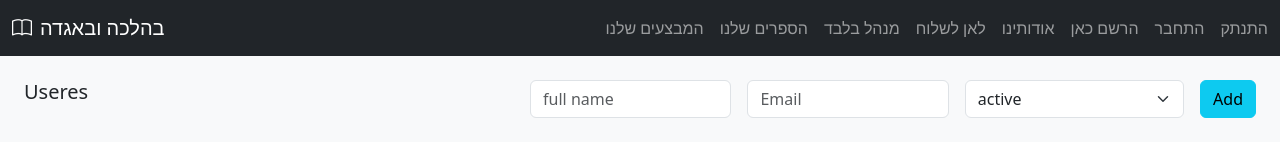
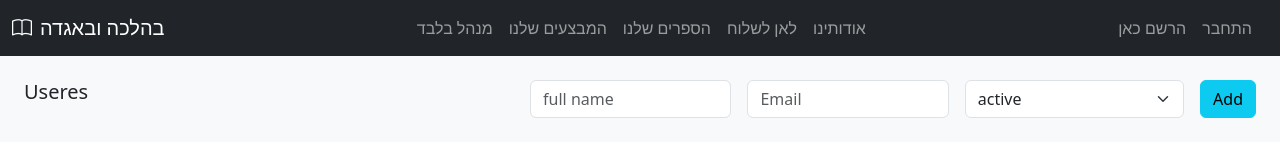
Before and after one commit to yossi2021/baalaha-va-baagada-ts, a React (Create React App) app: page / in a window 1280 px wide. Shown: the top 148 px of the page. Built offline with nearby package versions, Linux system fonts and the light colour scheme.

Commit message:
header admin

```diff
--- a/src/components/Header.tsx
+++ b/src/components/Header.tsx
@@ -1,8 +1,13 @@
+import { useContext } from "react";
 import { NavLink } from "react-router-dom";
 import Logout from "../auth/Logout";
 import User from "./User";
+import { AppContext } from "../App";
 
 function Header() {
+    const context = useContext(AppContext);
+    const isLoggedIn = context && context.userName.length> 0;
+
     return (
         <header>
     <nav className="navbar navbar-dark bg-dark ">
@@ -13,6 +18,15 @@ function Header() {
             </a>
 
             <ul className="navbar-nav flex-row">
+                <li className="nav-item me-3">
+                    <NavLink
+                        className="nav-link"
+                        aria-current="page"
+                        to="/admin"
+                        >
+                            מנהל בלבד
+                    </NavLink>
+                </li>
 
                 <li className="nav-item me-3">
                     <NavLink
@@ -32,15 +46,7 @@ function Header() {
                             הספרים שלנו
                     </NavLink>
                 </li>
-                <li className="nav-item me-3">
-                    <NavLink
-                        className="nav-link"
-                        aria-current="page"
-                        to="/admin"
-                        >
-                            מנהל בלבד
-                    </NavLink>
-                </li>
+
 
                 <li className="nav-item me-3">
                     <NavLink
@@ -61,6 +67,12 @@ function Header() {
                             אודותינו
                     </NavLink>
                 </li>
+                </ul>
+                <ul className="navbar-nav flex-row">
+
+                {
+                    !isLoggedIn &&
+                    <>
                         <li className="nav-item me-3">
                             <NavLink
                                 className="nav-link"
@@ -79,9 +91,15 @@ function Header() {
                                 התחבר
                             </NavLink>
                         </li>
+                    </>
+                }
+                {
+                    isLoggedIn &&
                     <li className="nav-item">
                     <Logout />
                     </li>
+                }
+
             </ul>
         </div>
     </nav>
```
Lines whose indentation alone changed are shown as unchanged.
